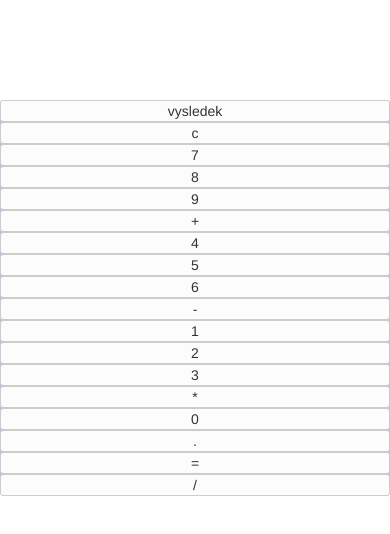
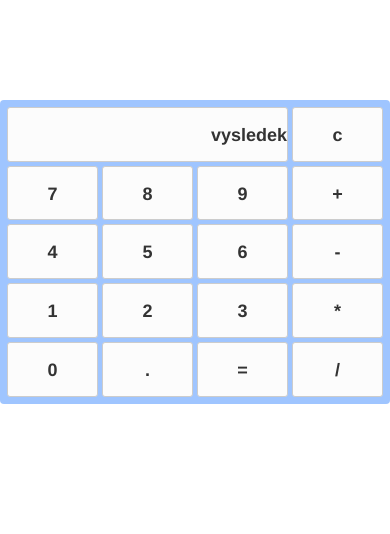
Before and after one commit to Honza-B/Calculator-Aligator, a plain HTML site: page index.html in a window 390 px wide. Drawn offline with nearby package versions, Linux system fonts and the light colour scheme.

Commit message:
mobile layout

```diff
--- a/css/main.css
+++ b/css/main.css
@@ -3,10 +3,33 @@
     text-align: center;
     border-radius: 4px;
     background: #9FC5FF;
+    padding: 5px;
 }
 
-.calc-container > .row > div{
+.calc-container .row {
+    margin: 0;
+}
+
+.calc-container .row > div {
+    padding: 2px;
+}
+
+.calc-container .row > div > div{
+    -webkit-user-select: none;
+    -moz-user-select: none;
+    -ms-user-select: none;
+    -o-user-select: none;
+    user-select: none;
+    cursor: context-menu;
     background: #fcfcfc;
     border-radius: 3px;
     border: 1px solid #ccc;
+    padding-top: 15px;
+    padding-bottom: 12px;
+    font-size: 18px;
+    font-weight: 600;
 }
+
+#result {
+    text-align: right;
+}
--- a/index.html
+++ b/index.html
@@ -21,34 +21,70 @@
     <body>
         <div class="container">
             <div class="row">
-                <div class="col-lg-4 col-lg-offset-4 calc-container">
+                <div class="col-lg-4 col-lg-offset-4 col-xs-12 calc-container">
                     <div class="row">
-                        <div class="col-lg-9">vysledek</div>
-                        <div class="col-lg-3">c</div>
+                        <div class="col-lg-9 col-xs-9">
+                            <div id="result">vysledek</div>
+                        </div>
+                        <div class="col-lg-3 col-xs-3">
+                            <div>c</div>
+                        </div>
                     </div>
                     <div class="row">
-                        <div class="col-lg-3">7</div>
-                        <div class="col-lg-3">8</div>
-                        <div class="col-lg-3">9</div>
-                        <div class="col-lg-3">+</div>
+                        <div class="col-lg-3 col-xs-3">
+                            <div>7</div>
+                        </div>
+                        <div class="col-lg-3 col-xs-3">
+                            <div>8</div>
+                        </div>
+                        <div class="col-lg-3 col-xs-3">
+                            <div>9</div>
+                        </div>
+                        <div class="col-lg-3 col-xs-3">
+                            <div>+</div>
+                        </div>
                     </div>
                     <div class="row">
-                        <div class="col-lg-3">4</div>
-                        <div class="col-lg-3">5</div>
-                        <div class="col-lg-3">6</div>
-                        <div class="col-lg-3">-</div>
+                        <div class="col-lg-3 col-xs-3">
+                            <div>4</div>
+                        </div>
+                        <div class="col-lg-3 col-xs-3">
+                            <div>5</div>
+                        </div>
+                        <div class="col-lg-3 col-xs-3">
+                            <div>6</div>
+                        </div>
+                        <div class="col-lg-3 col-xs-3">
+                            <div>-</div>
+                        </div>
                     </div>
                     <div class="row">
-                        <div class="col-lg-3">1</div>
-                        <div class="col-lg-3">2</div>
-                        <div class="col-lg-3">3</div>
-                        <div class="col-lg-3">*</div>
+                        <div class="col-lg-3 col-xs-3">
+                            <div>1</div>
+                        </div>
+                        <div class="col-lg-3 col-xs-3">
+                            <div>2</div>
+                        </div>
+                        <div class="col-lg-3 col-xs-3">
+                            <div>3</div>
+                        </div>
+                        <div class="col-lg-3 col-xs-3">
+                            <div>*</div>
+                        </div>
                     </div>
                     <div class="row">
-                        <div class="col-lg-3">0</div>
-                        <div class="col-lg-3">.</div>
-                        <div class="col-lg-3">=</div>
-                        <div class="col-lg-3">/</div>
+                        <div class="col-lg-3 col-xs-3">
+                            <div>0</div>
+                        </div>
+                        <div class="col-lg-3 col-xs-3">
+                            <div>.</div>
+                        </div>
+                        <div class="col-lg-3 col-xs-3">
+                            <div>=</div>
+                        </div>
+                        <div class="col-lg-3 col-xs-3">
+                            <div>/</div>
+                        </div>
                     </div>
                 </div>
             </div>
```
